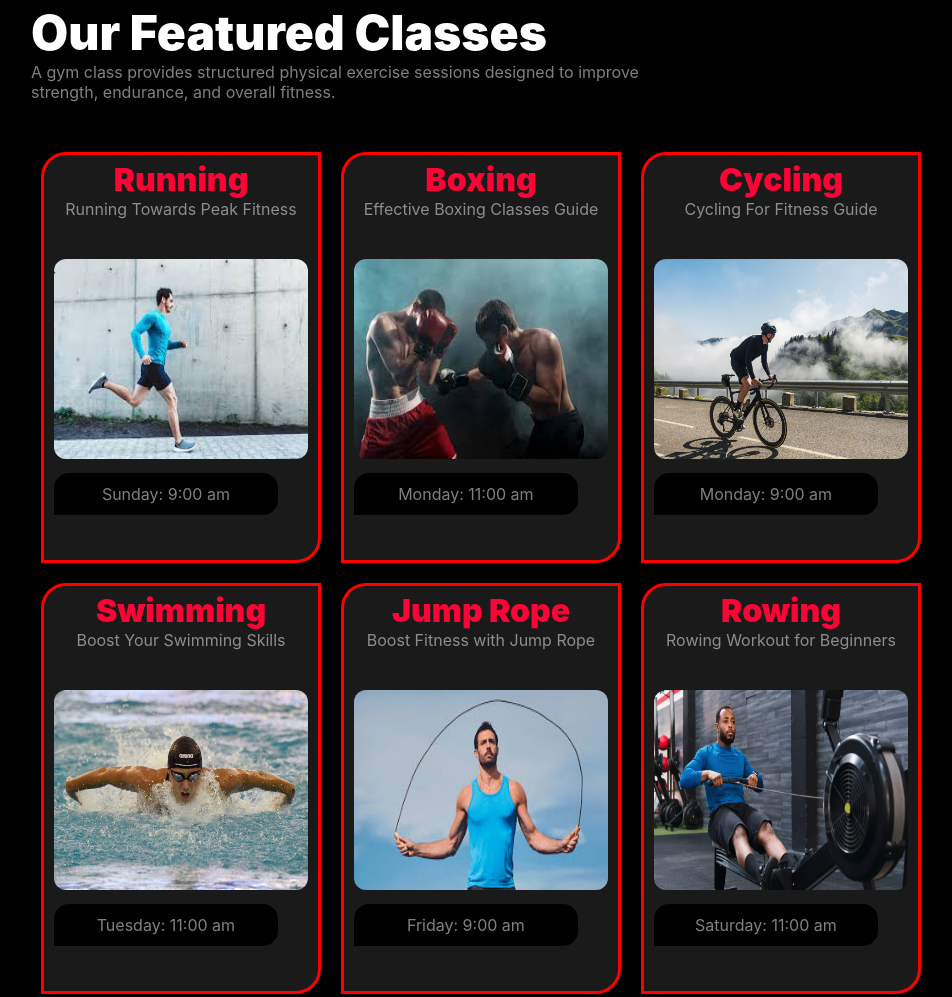
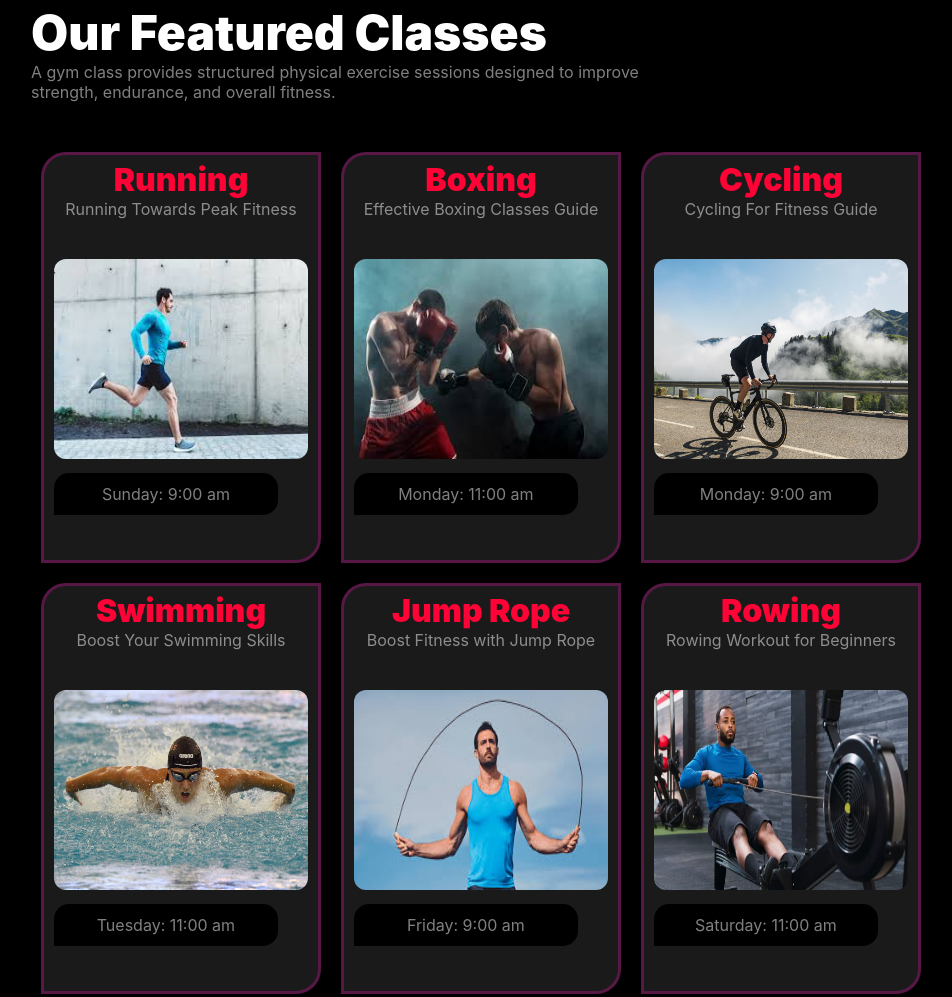
Before and after one commit to rohan26ir/Fitness, a plain HTML site: page index.html in a window 1280 px wide. Shown: the part 3473-4470 px from the top of the page, without its empty margins (159-1111 px from the left). Drawn offline with Linux system fonts and the light colour scheme.

Commit message:
class border color change

```diff
--- a/styles/style.css
+++ b/styles/style.css
@@ -38,7 +38,7 @@
 }
 
 .bdr{
-  border: 3px solid red;
+  border: 3px solid #581845;
 }
 
 
```
